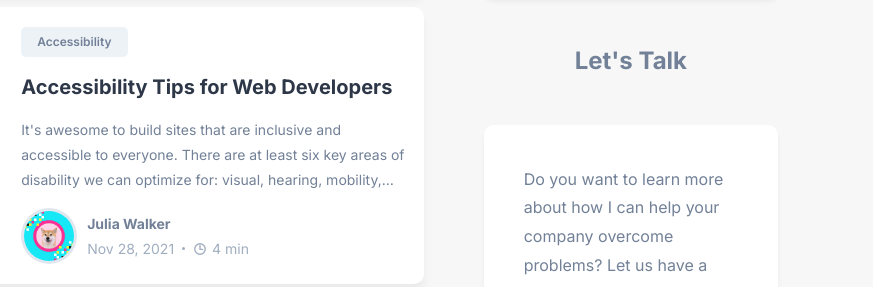
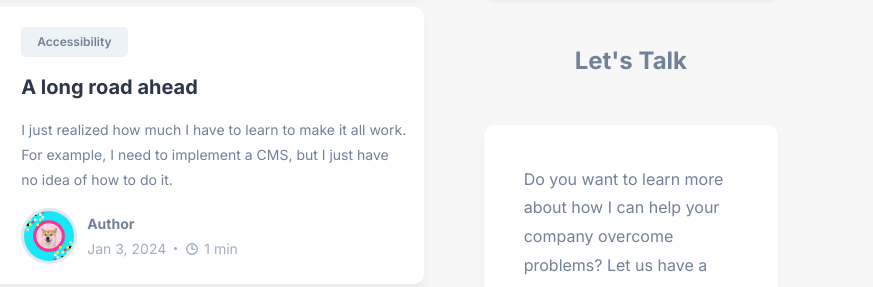
Before and after one commit to dashco89/thefirstblog, a plain HTML site: page index.html in a window 1280 px wide. Shown: the part 1554-1841 px from the top of the page, 407-1280 px from the left. Drawn offline with nearby package versions, Linux system fonts and the light colour scheme.

Commit message:
index.html

```diff
--- a/index.html
+++ b/index.html
@@ -291,7 +291,7 @@
             <div class="blog-card">
 
               <div class="blog-card-banner">
-                <img src="./assets/images/blog-3.png" alt="Accessibility Tips for Web Developers" width="250"
+                <img src="./assets/images/blog-3.png" alt="A long road ahead" width="250"
                   class="blog-banner-img">
               </div>
 
@@ -299,30 +299,27 @@
 
                 <button class="blog-topic text-tiny">Accessibility</button>
 
-                <h3><a href="" class="h3">Accessibility Tips for Web Developers</a></h3>
+                <h3><a href="" class="h3">A long road ahead</a></h3>
 
                 <p class="blog-text">
-                  It's awesome to build sites that are inclusive and accessible to everyone. There are at least six key
-                  areas of
-                  disability we can optimize for: visual, hearing, mobility, cognition, speech and neural. Many tools
-                  and resources can
-                  help here, even if you're totally new to web accessibility.
+                 I just realized how much I have to learn to make it all work. For example, I need to implement a CMS,
+                  but I just have no idea of how to do it.
                 </p>
 
                 <div class="wrapper-flex">
 
                   <div class="profile-wrapper">
-                    <img src="./assets/images/author.png" alt="Julia walker" width="50">
+                    <img src="./assets/images/author.png" alt="Author" width="50">
                   </div>
 
                   <div class="wrapper">
-                    <a href="#" class="h4">Julia Walker</a>
+                    <a href="#" class="h4">Author</a>
 
                     <p class="text-sm">
-                      <time datetime="2021-11-28">Nov 28, 2021</time>
+                      <time datetime="2024-01-03">Jan 3, 2024</time>
                       <span class="separator"></span>
                       <ion-icon name="time-outline"></ion-icon>
-                      <time datetime="PT4M">4 min</time>
+                      <time datetime="PT1M">1 min</time>
                     </p>
                   </div>
 
```
